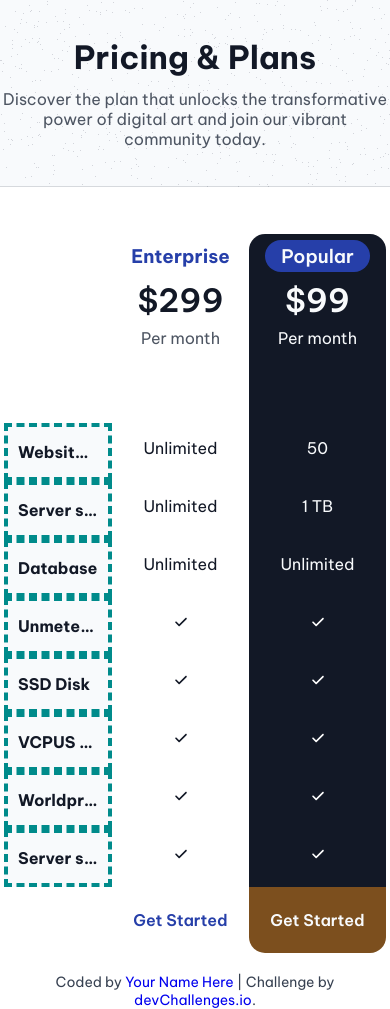
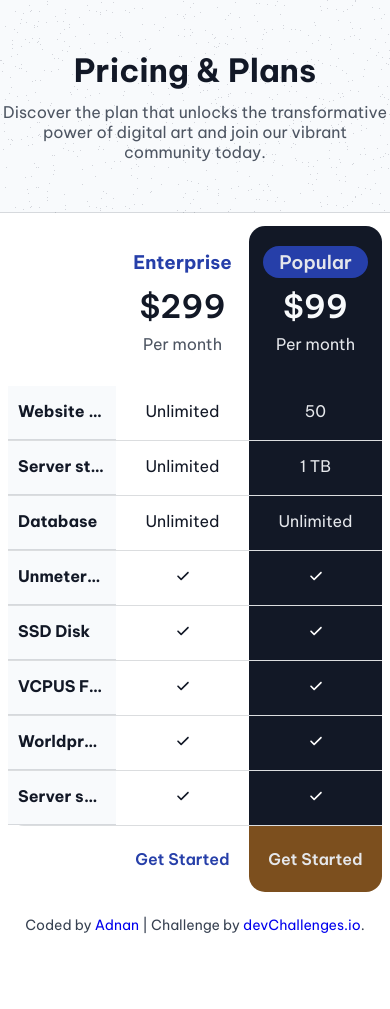
Before and after one commit to DevelopWebAdnan/pricing-table-master, a plain HTML site: page index.html in a window 390 px wide. After the commit the page ends 934 px from the top, so only its background shows below. Drawn offline with Linux system fonts and the light colour scheme.

Commit message:
Completed designing the site; fixed the responsiveness for screen sizes ranging from 412px to larger; editing the given template for the README.md file

```diff
--- a/index.html
+++ b/index.html
@@ -17,7 +17,6 @@
 <link rel="preconnect" href="https://fonts.gstatic.com" crossorigin>
 <link href="https://fonts.googleapis.com/css2?family=Be+Vietnam+Pro:ital,wght@0,100;0,200;0,300;0,400;0,500;0,600;0,700;0,800;0,900;1,100;1,200;1,300;1,400;1,500;1,600;1,700;1,800;1,900&display=swap" rel="stylesheet">
 
-    <!--You are welcome to delete these styles or modify them in your own stylesheet -->
     <style>
       .be-vietnam-pro-regular {
   font-family: "Be Vietnam Pro", sans-serif;
@@ -55,26 +54,19 @@
         font-size: 1rem;
       }
       .popular-column, .popular-column .sub-title, .popular-column .description {
-        /* color: #FFFFFF; */
-        /* color: #E5E7EB; */
-        color: #F8FAFC;
+        color: #E5E7EB;
         background-color: #121826;
-        /* padding: 15px 10px; */
       }
 
-      /* .pricing-table-section {
-        border: 5px dashed darkblue;
-      } */
+      /* section styles */
       .section-title-container {
         text-align: center;
         background-image: url('resources/bg-pattern.png');
-        /* background-color: #E5E7EB; */
         background-color: #F8FAFC;
         border-bottom: 1px solid #4D556233;
-        padding: 37px 0;
+        padding: 50px 0;
       }
        .section-title-content {
-        /* border: 4px dashed darkcyan; */
         margin: 0 auto;
         max-width: 450px;
       }
@@ -86,30 +78,37 @@
         color: #4D5562;
         margin-top: 8px;
       }
-      /* .table-container{
-        border: 3px dashed darkgoldenrod;
-      } */
       .table-content{
-        /* border: 2px dashed darkgreen; */
-        padding: 37px;
+        padding: 50px;
         text-align: center;
+        background-color: #FFFFFF;
       }
       .table-rows{
-        /* border: 1px dashed darkmagenta; */
         display: grid;
         grid-template-columns: 210px repeat(4, 1fr);
-        /* grid-template-columns: calc(210px - repeat(4, 1fr)); */
         grid-template-rows: repeat(10, 1fr);
       }
       .table-row {
-        /* border: 1px solid saddlebrown; */
+        border-bottom: 1px solid #4D556233;
         grid-column: span 5;
         display: grid;
         grid-template-columns: 210px repeat(4, 1fr);
-        /* grid-template-columns: calc(210px, repeat(4, 1fr) - 210px); */
         grid-row: span 1;
-        /* padding: 12px 8px; */
-        /* width: 240px; */
+      }
+      .row-title {
+        border-bottom: 1px solid #4D556233;
+      }
+      .table-row:nth-child(1) {
+        border-bottom: none;
+      }
+      .table-row:nth-child(10) {
+        border-bottom: none;
+      }
+      .table-row:nth-child(2) {
+        border-radius: 16px 0 0 0;
+      }
+      .table-row:nth-child(9) {
+        border-radius: 0 0 0 16px;
       }
       .table-row .free-column {
         order: 1;
@@ -119,32 +118,23 @@
       }
       .table-row .popular-column {
         order: 3;
+        border-bottom: none;
       }
       .table-row .enterprise-column {
         order: 4;
       }
       .table-title-row {
-        /* border: 1px solid aqua; */
         grid-row: span 4;
       }
       .title-column, .title-column.popular-column {
         grid-row: 3 /span 3;
+      }
+      .title-column.free-column, .title-column.team-column, .title-column.popular-column, .title-column.enterprise-column {
         padding: 32px 24px;
       }
-      /* .title-column.free-column {
-        order: 1;
-      } */
-      /* .title-column.team-column {
-        order: 2;
-      } */
       .title-column.popular-column {
         border-radius: 16px 16px 0 0;
-        /* order: 3; */
       }
-      /* .title-column.enterprise-column {
-        border-radius: 16px 16px 0 0;
-        order: 4;
-      } */
       .title-column .title{
         font-size: 4rem;
         margin-top: 12px;
@@ -152,52 +142,28 @@
       .sub-title{
         color: #263FA9;
       }
-      /* .description{color: #4D5562;} */
-      /* .popular-column .title {
-        color: #FFFFFF;
-      } */
-      /* .popular-column .sub-title, .popular-column .description {
-        color: #FFFFFF;
+      .popular-column .title {
         color: #F8FAFC;
-      } */
+      }
       .popular-column .sub-title span {
-        /* color: #FFFFFF; */
         background-color: #263FA9;
         padding: 4px 16px;
         border-radius: 50px;
       }
        .popular-column .button {
-        /* background-color: #7C4F1E; */
-        color: #F8FAFC;
-        /* color: #E5E7EB; */
+        color: #E5E7EB;
        }
       .row-title{
-        /* background-color: #E5E7EB; */
         background-color: #F8FAFC;
-        /* background-color: #4D556233; */
         text-align: start;
-        /* padding: 15px 10px; */
         text-wrap: nowrap;
         text-overflow: ellipsis;
-        /* max-width: fit-content; */
         max-width: 210px;
-        /* min-width: 108px; */
         overflow: hidden;
-        border: 4px dashed darkcyan;
       }
       .row-title, .free-column, .team-column, .popular-column, .enterprise-column, .footer-column {
         padding: 15px 10px;
-        /* width: 240px; */
       }
-      /* .team-column{}
-      .enterprise-column{} */
-
-      /* .table-footer-row{
-        border: 1px solid black;
-      } */
-      /* .footer-column {
-        text-align: center;
-      } */
       .footer-column.popular-column {
         border-radius: 0 0 16px 16px;
         background-color: #7C4F1E;
@@ -205,8 +171,7 @@
       .footer-column .button {
         display: flex;
         align-items: center;
-        gap: 4px;
-        /* justify-content: center; */
+        gap: 2px;
         margin: 8px auto;
       }
 
@@ -224,32 +189,19 @@
       /* responsive styles */
       @media screen and (max-width: 640px) {
         .table-content{
-        /* border: 2px dashed darkgreen; */
-        padding: 4px;
-        /* text-align: center; */
+        padding: 8px;
       }
       .table-rows{
-        /* border: 1px dashed darkmagenta;
-        display: grid; */
         grid-template-columns: 108px repeat(2, 1fr);
-        /* grid-template-columns: repeat(2, 1fr); */
-        /* grid-template-columns: calc(210px - repeat(4, 1fr));
-        grid-template-rows: repeat(10, 1fr); */
       }
       .table-row {
-        /* border: 1px solid saddlebrown; */
         grid-column: span 3;
-        /* display: grid; */
         grid-template-columns: 108px repeat(2, 1fr);
-        /* grid-template-columns: repeat(2, 1fr); */
-        /* grid-row: span 1; */
       }
        .table-row .free-column {
-        /* order: 1; */
         display: none;
       }
       .table-row .team-column {
-        /* order: 2; */
         display: none;
       }
       .table-row .popular-column {
@@ -258,25 +210,15 @@
       .table-row .enterprise-column {
         order: 3;
       }
-       /* .table-title-row {
-        grid-row: span 4;
-      } */
-      .title-column, .title-column.popular-column {
-        grid-row: 3 /span 3;
-        padding: 10px 8px;
+       .table-title-row {
+        grid-row: span 3;
+      }
+      .title-column.free-column, .title-column.team-column, .title-column.popular-column, .title-column.enterprise-column {
+        padding: 24px 12px;
       }
       .title-column .title{
         font-size: 2rem;
-        /* margin-top: 12px; */
       }
-      /* .row-title{
-        background-color: #F8FAFC;
-        text-align: start;
-        text-wrap: nowrap;
-        text-overflow: ellipsis;
-        border: 4px dashed darkcyan;
-        width: 108px;
-      }  */
         .footer-column .button img {
           display: none;
       }
@@ -284,59 +226,24 @@
       /* for tablet devices */
       @media screen and (min-width: 641px) and (max-width: 1032px) {
         .table-content{
-        /* border: 2px dashed darkgreen; */
-        padding: 12px;
-        /* text-align: center; */
+        padding: 16px;
       }
       .table-rows{
-        /* border: 1px dashed darkmagenta;
-        display: grid; */
         grid-template-columns: 210px repeat(3, 1fr);
-        /* grid-template-columns: repeat(2, 1fr); */
-        /* grid-template-columns: calc(210px - repeat(4, 1fr));
-        grid-template-rows: repeat(10, 1fr); */
       }
       .table-row {
-        /* border: 1px solid saddlebrown; */
         grid-column: span 4;
-        /* display: grid; */
         grid-template-columns: 210px repeat(3, 1fr);
-        /* grid-template-columns: repeat(2, 1fr); */
-        /* grid-row: span 1; */
       }
        .table-row .free-column {
-        /* order: 1; */
         display: none;
       }
-      /* .table-row .team-column {
-        order: 2;
-        display: none;
-      } */
-      /* .table-row .popular-column {
-        order: 3;
-      }
-      .table-row .enterprise-column {
-        order: 4;
-      } */
-      .title-column, .title-column.popular-column {
-        grid-row: 3 /span 3;
-        padding: 20px 16px;
+       .title-column.free-column, .title-column.team-column, .title-column.popular-column, .title-column.enterprise-column {
+        padding: 24px 12px;
       }
       .title-column .title{
         font-size: 3rem;
-        /* margin-top: 12px; */
       }
-      /* .row-title{
-        background-color: #F8FAFC;
-        text-align: start;
-        text-wrap: nowrap;
-        text-overflow: ellipsis;
-        border: 4px dashed darkcyan;
-        width: 108px;
-      }  */
-        /* .footer-column .button img {
-          display: none;
-      } */
       }
     </style>
   </head>
@@ -349,12 +256,9 @@
             <p class="description">Discover the plan that unlocks the transformative power of digital art and join our vibrant community today.</p>
           </div>
         </div>
-        <!-- .table-container>.table-content>.table-title>h3.sub-title+h2.title+p.description -->
-        <div class="table-container">
           <div class="table-content">
             <div class="table-rows">
               <div class="table-row table-title-row">
-                <!-- <div class="row-title title-column"></div> -->
                 <div class="title-column"></div>
                 <div class="title-column free-column">
                   <h3 class="sub-title">Free</h3>
@@ -436,41 +340,32 @@
               <div class="table-row table-footer-row">
                 <div class="footer-column"></div>
                 <div class="footer-column free-column">
-                  <!-- <p class="get-started"> -->
                     <button class="button be-vietnam-pro-semibold" href="">Get Started
                       <img src="resources/down arrow-1.svg" alt="down arrow-1">
                     </button>
-                  <!-- </p> -->
                 </div>
                 <div class="footer-column team-column">
-                  <!-- <p class="get-started"> -->
                     <button class="button be-vietnam-pro-semibold" href="">Get Started
                       <img src="resources/down arrow-1.svg" alt="down arrow-1">
                     </button>
-                  <!-- </p> -->
                 </div>
                 <div class="footer-column popular-column">
-                  <!-- <p class="get-started"> -->
                     <button class="button be-vietnam-pro-semibold" href="">Get Started
                       <img src="resources/down arrow.svg" alt="down arrow">
                     </button>
-                  <!-- </p> -->
                 </div>
                 <div class="footer-column enterprise-column">
-                  <!-- <p class="get-started"> -->
                     <button class="button be-vietnam-pro-semibold" href="">Get Started
                       <img src="resources/down arrow-1.svg" alt="down arrow-1">
                     </button>
-                  <!-- </p> -->
                 </div>
               </div>
             </div>
           </div>
-        </div>
       </section>
     </main>
     <div class="author-info">
-      Coded by <a href="#">Your Name Here</a> | Challenge by
+      Coded by <a href="https://developwebadnan.github.io/web-dev-portfolio/">Adnan</a> | Challenge by
       <a href="https://www.devchallenges.io?ref=challenge" target="_blank"
         >devChallenges.io</a
       >.
```
Also changed, not shown: 1 other file.
